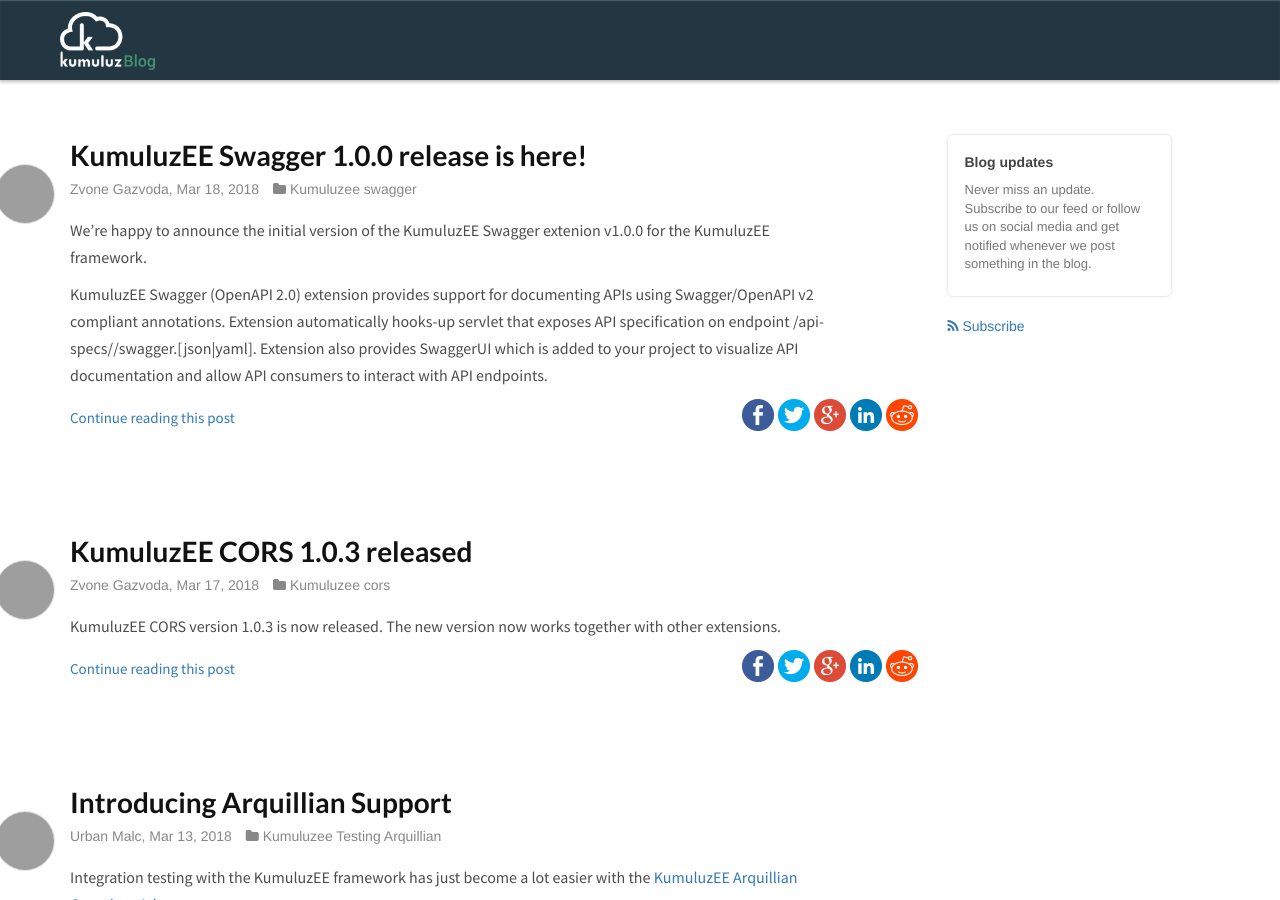
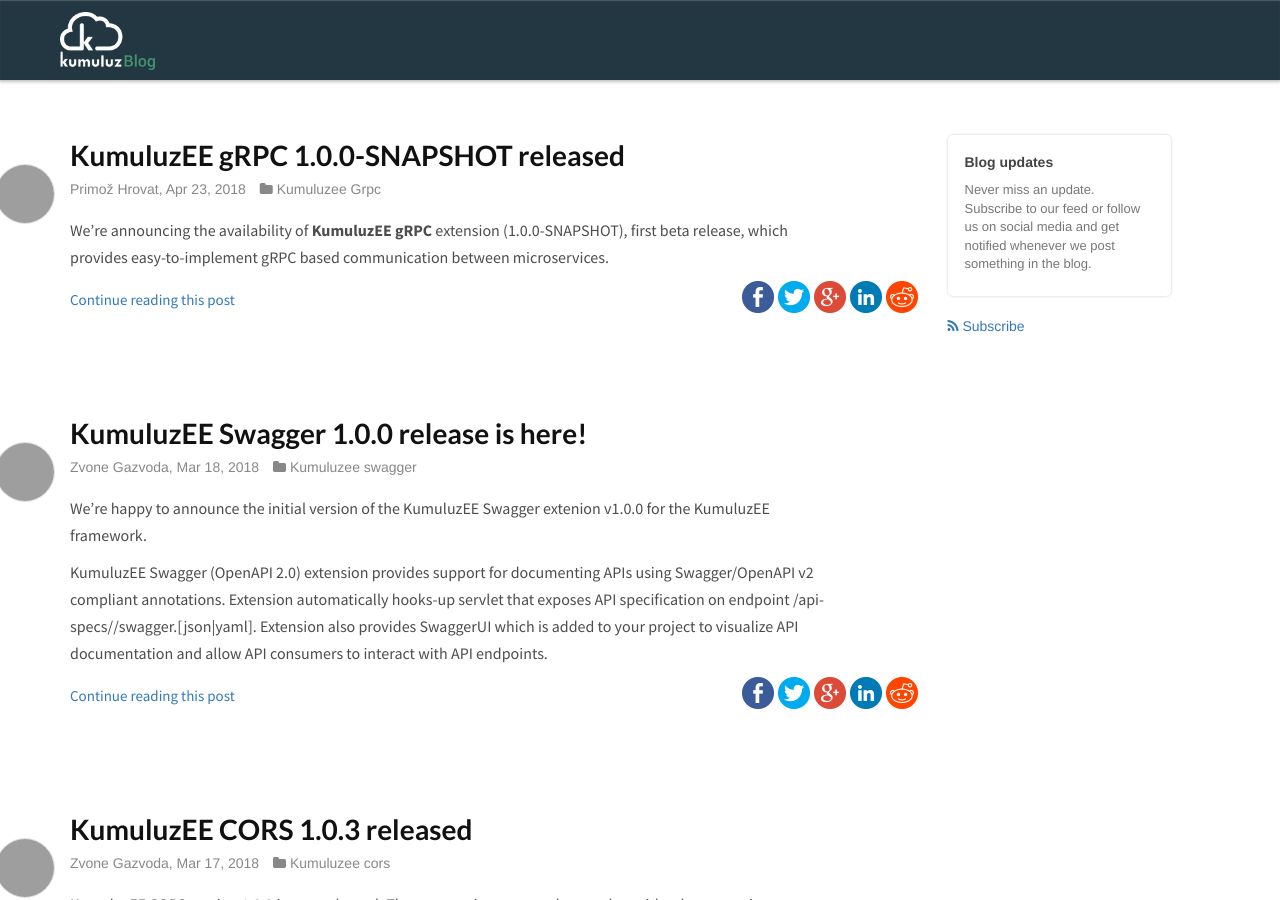
Before and after one commit to kumuluz/blog.sunesis.si, a Jekyll site: the page built from index.html, in a window 1280 px wide and 900 px high. Built offline with Jekyll 4.4.1, drawn with Linux system fonts in a browser that asks for light colours; grey boxes are pictures that could not be loaded.

Commit message:
KumuluzEE gRPC release

```diff
--- a/_data/authors.yml
+++ b/_data/authors.yml
@@ -50,3 +50,7 @@
     gravatar: ec9039ce88d2b788cf2d49409a2d526a
     email: zan.ozbot@gmail.com
     github: zanozbot
+primozh:
+    name: Primož Hrovat
+    email: primoz.hrovat@cloud.si
+    github: primozh
--- /dev/null
+++ b/_posts/2018-04-23-kumuluzee-grpc-1.0.0-snapshot.markdown
@@ -0,0 +1,23 @@
+---
+layout: post
+title:  "KumuluzEE gRPC 1.0.0-SNAPSHOT released"
+date:   2018-04-23
+author: primozh
+categories: [KumuluzEE, gRPC]
+tags: [KumuluzEE gRPC, gRPC API]
+---
+
+We're announcing the availability of **KumuluzEE gRPC** extension (1.0.0-SNAPSHOT), first beta release, which provides
+easy-to-implement gRPC based communication between microservices.
+
+<!--more-->
+
+This extension provides automatic gRPC server startup, annotation based service discovery and binding, helper class for client creation and basic server configuration using configuration file. Multiple clients can be configured using simple YAML syntax and accessed by name.
+
+
+More details at [KumuluzEE gRPC](https://github.com/kumuluz/kumuluzee-grpc).
+
+Also check out [KumuluzEE gRPC sample](https://github.com/kumuluz/kumuluzee-samples/tree/master/kumuluzee-grpc).
+
+
+*gRPC protocol is layered above HTTP/2 and provides statically typed requests and responses.*
```
